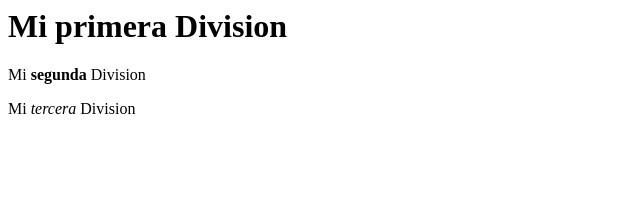
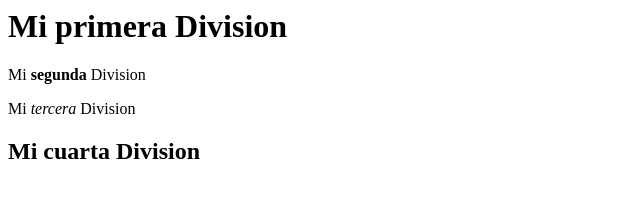
Before and after one commit to Jonathanrestrepo24/programacionoche.github.io, a plain HTML site: page index.html in a window 1280 px wide. Shown: the whole page, without its empty margins (0-640 px from the left). Drawn offline with Linux system fonts and the light colour scheme.

Commit message:
agregamos una quinta division

```diff
--- a/index.html
+++ b/index.html
@@ -7,6 +7,7 @@
 		<div><p><h1>Mi primera Division</h1></p></div>
 		<div><p>Mi <b>segunda</b> Division</p></div>
 		<div><p>Mi <em>tercera</em> Division</p></div>
+		<div><p><h2>Mi cuarta Division</h2></p></div>
 	</body>
 
 </html>
```
